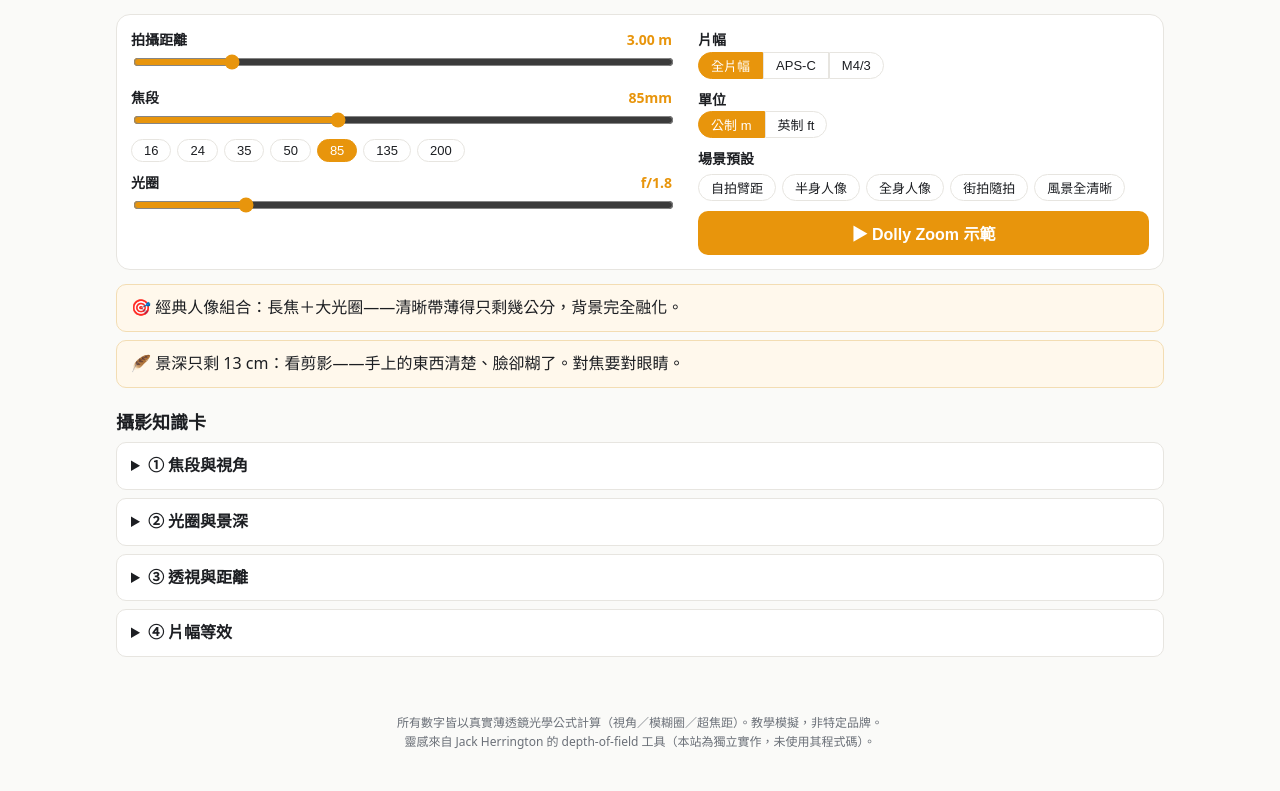
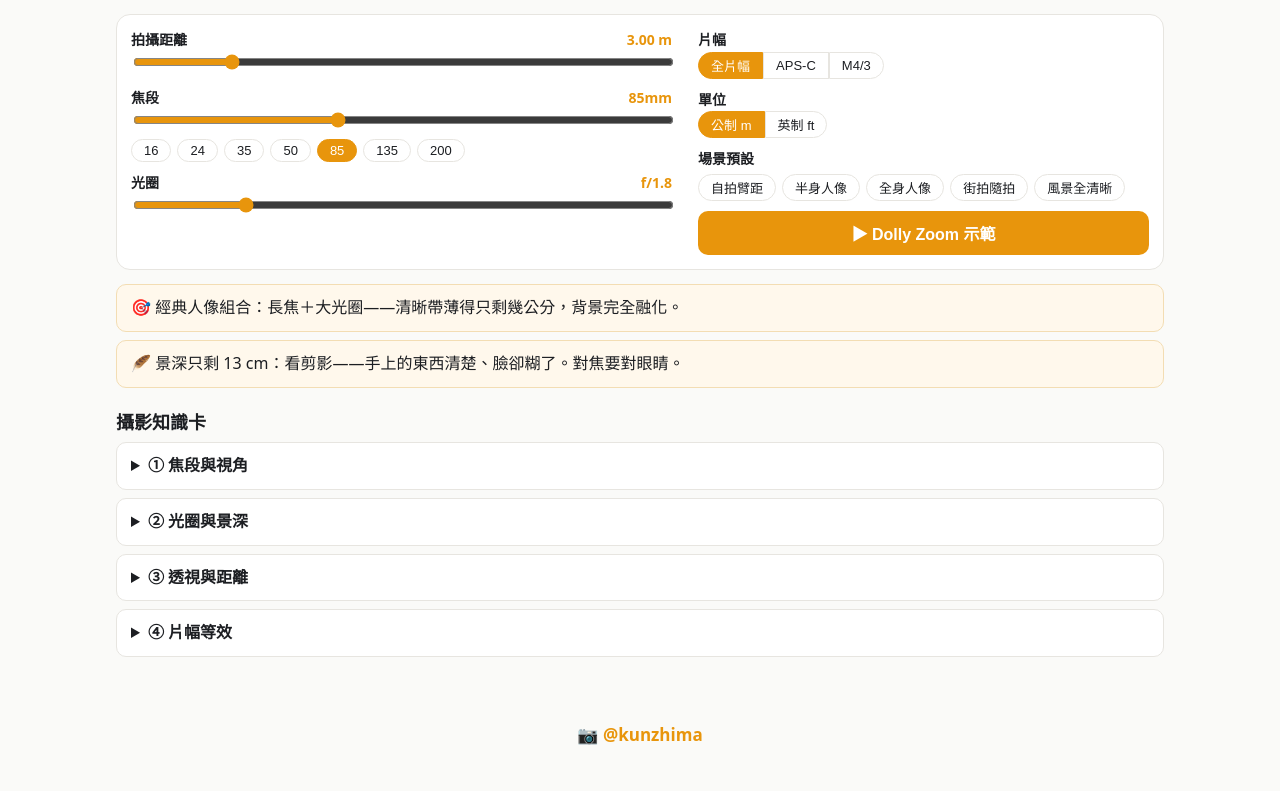
Before and after one commit to Kunzhi0810/camera-simulator, a plain HTML site: page index.html in a window 1280 px wide. Shown: the part 716-1507 px from the top of the page. Drawn offline with Linux system fonts and the light colour scheme.

Commit message:
chore: 頁尾改為作者 IG @kunzhima，移除原致謝/說明文字
Co-Authored-By: Claude Fable 5 <noreply@anthropic.com>

```diff
--- a/css/style.css
+++ b/css/style.css
@@ -49,7 +49,10 @@ input[type=range]{width:100%;accent-color:var(--accent)}
   padding:10px 14px;margin-bottom:8px}
 .cards-sec summary{font-weight:700;cursor:pointer}
 .cards-sec .demo{margin-top:8px}
-.site-foot{text-align:center;color:var(--dim);font-size:12px;padding:0 16px 40px}
+.site-foot{text-align:center;color:var(--dim);font-size:12px;padding:8px 16px 40px}
+.site-foot .ig-link{display:inline-flex;align-items:center;gap:6px;color:var(--accent);
+  font-size:17px;font-weight:700;text-decoration:none}
+.site-foot .ig-link:hover{text-decoration:underline}
 @media(max-width:900px){
   .controls{grid-template-columns:1fr}
   #miniframe{position:static;width:180px;margin:8px auto 0;display:block}
--- a/index.html
+++ b/index.html
@@ -115,8 +115,9 @@
   <section class="cards-sec" id="cards"><h2>攝影知識卡</h2></section>
 </main>
 
-<footer class="site-foot">所有數字皆以真實薄透鏡光學公式計算（視角／模糊圈／超焦距）。教學模擬，非特定品牌。<br>
-靈感來自 Jack Herrington 的 depth-of-field 工具（本站為獨立實作，未使用其程式碼）。</footer>
+<footer class="site-foot">
+  <a class="ig-link" href="https://www.instagram.com/kunzhima/" target="_blank" rel="noopener">📷 @kunzhima</a>
+</footer>
 
 <script src="js/optics.js"></script>
 <script src="js/ui.js"></script>
```
